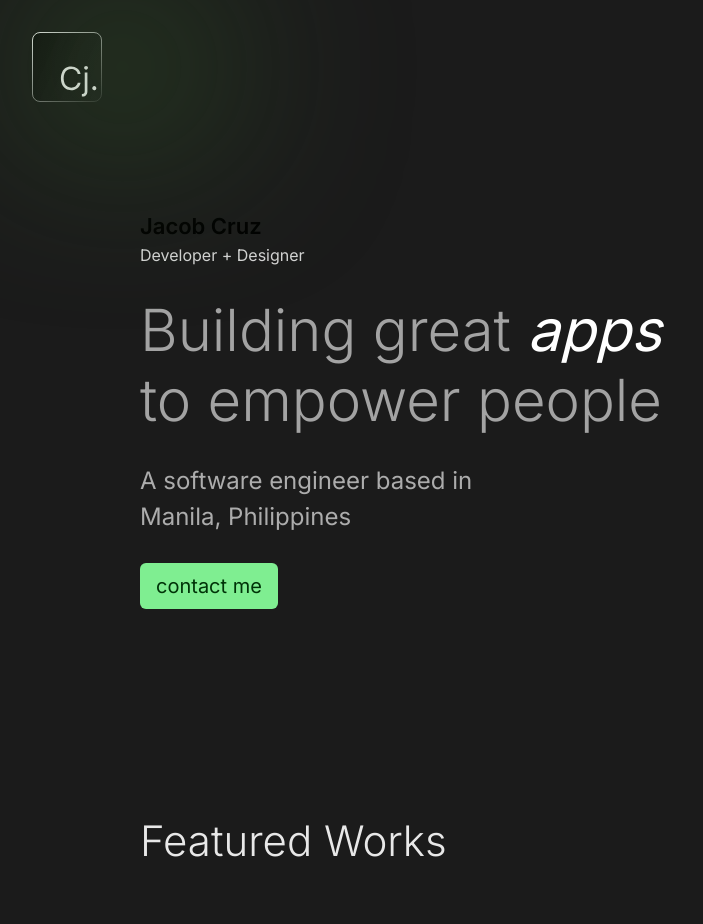
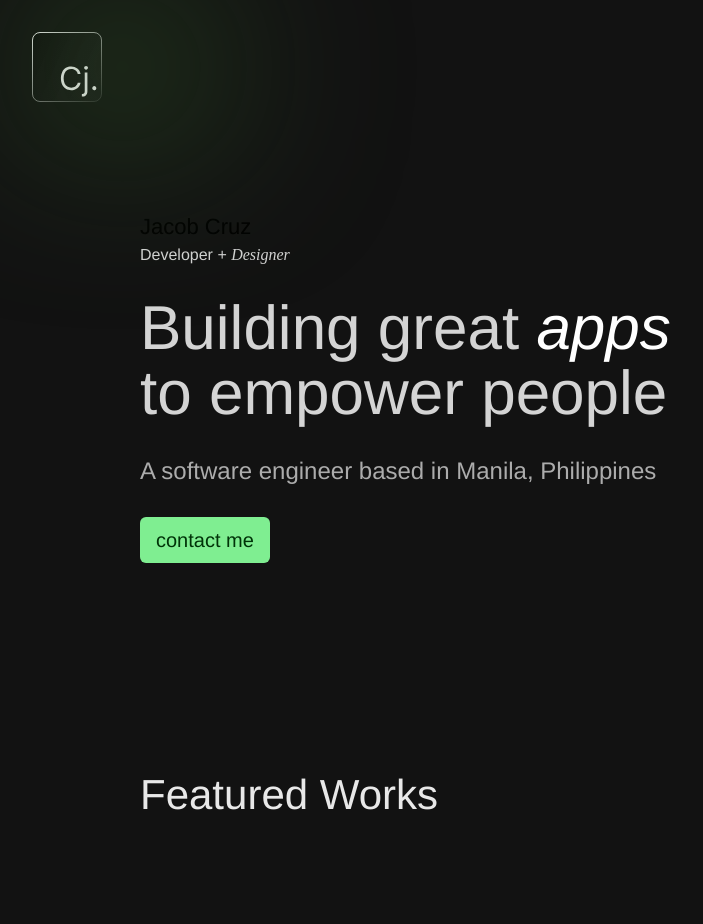
Before and after one commit to JacobDiazCruz/jacobcruz-portfolio, a Next.js app: page / in a window 1280 px wide. Shown: the top 924 px of the page, without its empty margins (0-703 px from the left). Built offline with nearby package versions, Linux system fonts and the light colour scheme.

Commit message:
Adjusted: font styles

```diff
--- a/src/app/globals.css
+++ b/src/app/globals.css
@@ -18,5 +18,5 @@
 
 body {
   color: rgb(var(--foreground-rgb));
-  background-color: #1B1B1B;
+  background-color: #121212;
 }
--- a/src/app/page.tsx
+++ b/src/app/page.tsx
@@ -15,7 +15,7 @@ export const metadata = {
 export default function Home() {
   return (
     <>
-      <main className="p-6 bg-[#1B1B1B] w-full">
+      <main className="p-6 w-full font-['Helvetica']">
         <div className="flex items-center m-[0 auto] gap-[10px] sticky top-3 p-2">
           <div className="w-[181px] h-[86px] bg-[#37682B] absolute rounded-full z-10 filter blur-[95px]"></div>
           <CjLogo />
@@ -34,10 +34,6 @@ export default function Home() {
         </Section>
 
         <Section>
-          <FeaturedDescription />
-        </Section>
-
-        <Section>
           <FeaturedBook />
         </Section>
 
--- a/src/components/FeaturedBook.tsx
+++ b/src/components/FeaturedBook.tsx
@@ -1,5 +1,5 @@
 import Image from "next/image";
-import BookImage from "./black-book.png";
+import BookImage from "../../public/black-book.png";
 
 export default function FeaturedBook() {
   return (
--- a/src/components/FeaturedWorks.tsx
+++ b/src/components/FeaturedWorks.tsx
@@ -33,7 +33,7 @@ export default function FeaturedWorks() {
 
   return (
     <div className="font-light">
-      <h1 className="text-[#E8E8E8] text-[32px] md:text-[42px] md:mb-10">
+      <h1 className="text-[#E8E8E8] text-[32px] md:text-[42px] md:mb-10 font-medium">
         Featured Works
       </h1>
       {workItems.map((work: WorkItem, index: number) => (
--- a/src/components/Footer.tsx
+++ b/src/components/Footer.tsx
@@ -2,17 +2,17 @@ export default function Footer() {
   return (
     <div>
       <div className="font-light">
-        <div className="text-[#E8E8E8] text-[32px] md:text-[42px]">
+        <div className="text-[#E8E8E8] text-[32px] md:text-[42px] font-medium">
           Let’s get in touch
         </div>
         <div className="text-[#E8E8E8] text-[24px] md:text-[36px] underline mt-7 md:mt-[60px]">
           <div>
             <a href="mailto:carljacobcruz@gmail.com">carljacobcruz@gmail.com</a>
           </div>
-          <div className="mt-7">
+          <div className="mt-5">
             <a href="https://www.linkedin.com/in/jacob-cruz-b3404b165/" target="_blank">LinkedIn</a>
           </div>
-          <div className="mt-7">
+          <div className="mt-5">
             <a href="https://github.com/JacobDiazCruz" target="_blank">Github</a>
           </div>
         </div>
--- a/src/components/Masthead.tsx
+++ b/src/components/Masthead.tsx
@@ -2,17 +2,17 @@ export default function Masthead() {
   return (
     <>
       <div className="w-full">
-        <div className="font-semibold text-[22px]">
+        <div className="font-medium text-[22px]">
           Jacob Cruz
         </div>
         <div className="text-neutral-300">
-          Developer + Designer
+          Developer + <span className="font-mono italic">Designer</span>
         </div>
-        <h1 className="md:text-[58px] text-[36px] mt-7 text-neutral-400 font-light md:leading-[70px]">
+        <h1 className="md:text-[62px] text-[36px] mt-7 text-neutral-300 font-light md:leading-[65px]">
           Building great <span className="italic text-white font-normal">apps</span> to empower people
         </h1>
-        <p className="md:text-[24px] text-[20px] text-[#ACACAC] mt-7">
-          A software engineer based in <br/> Manila, Philippines
+        <p className="md:text-[24px] font-light text-[20px] text-[#ACACAC] mt-7">
+          A software engineer based in Manila, Philippines
         </p>
         <button className="py-2 px-4 rounded-md ml-0 mt-7 text-[20px] font-normal cursor-pointer bg-[#7FEE91] text-[#003308] border-none">
           contact me
--- a/src/components/WorkExperience.tsx
+++ b/src/components/WorkExperience.tsx
@@ -33,7 +33,7 @@ export default function WorkExperience() {
 
   return (
     <div className="font-light">
-      <h1 className="text-[#E8E8E8] text-[32px] md:text-[42px] md:mb-10">
+      <h1 className="text-[#E8E8E8] text-[32px] md:text-[42px] md:mb-10 font-medium">
         Work Experience
       </h1>
       <div className="flex flex-col md:flex-row md:flex-wrap justify-between md:mt-10">
--- a/tailwind.config.ts
+++ b/tailwind.config.ts
@@ -7,6 +7,11 @@ const config: Config = {
     './src/app/**/*.{js,ts,jsx,tsx,mdx}',
   ],
   theme: {
+    fontFamily: {
+      'body': 'BlinkMacSystemFont',
+      'sans': 'Helvetica, Arial, sans-serif',
+      'mono': 'Times New Roman'
+    },
     extend: {
       backgroundImage: {
         'gradient-radial': 'radial-gradient(var(--tw-gradient-stops))',
@@ -17,4 +22,4 @@ const config: Config = {
   },
   plugins: [],
 }
-export default config
+export default config;
```
Also changed, not shown: public/black-book.png (renamed from src/components/black-book.png).
